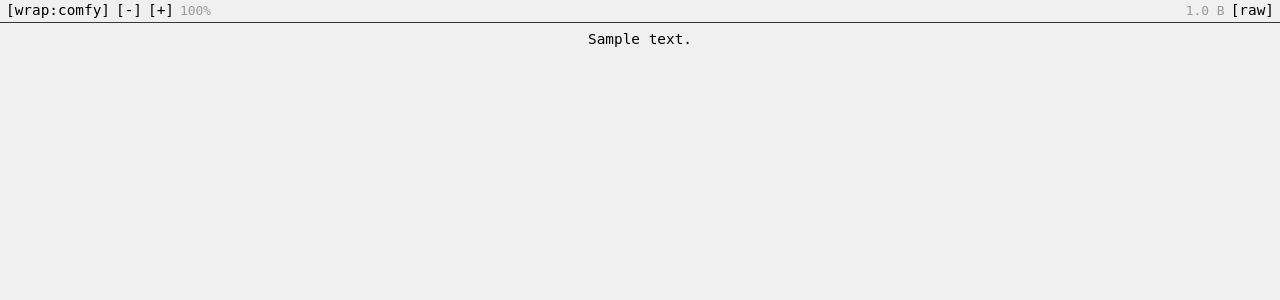
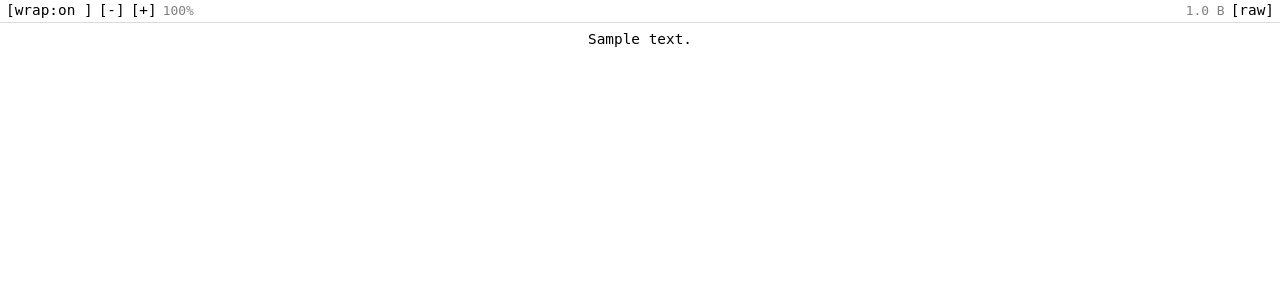
Before and after one commit to abrokecube/borkedbin, a FastAPI app: template templates/text.html in a window 1280 px wide. Shown: the top 300 px of the page. Run offline with FastAPI, Linux system fonts and the light colour scheme; the template is opened without the code that fills it: most values are stand-ins (such as "Sample title", 1, 10 or a date in 2020); some web fonts are replaced.

Commit message:
qol and polish

```diff
--- a/templates/text.html
+++ b/templates/text.html
@@ -9,7 +9,7 @@
     <link href="https://fonts.googleapis.com/css2?family=Sometype+Mono:ital,wght@0,400..700;1,400..700&display=swap" rel="stylesheet">
     <meta name="viewport" content="user-scalable=no, width=device-width, initial-scale=1, maximum-scale=1">
     <meta name="robots" content="noindex">
-    <meta name="color-scheme" content="dark">
+    <meta name="color-scheme" content="dark light">
     <meta name="theme-color" content="#1a1a1a">
     <meta property="og:site_name" content="BorkedBin">
     <meta property="og:title" content="{{ item.title if item.title else item.id }}">
@@ -22,8 +22,8 @@
     <style>
         :root {
             color-scheme: light dark;
-            --bg: light-dark(#f0f0f0, #1a1a1a);
-            --text: light-dark(#000, #eee);
+            --bg: light-dark(#fff, #111);
+            --text: light-dark(#000, #ddd);
             --text-zoom: 1;
         }
 
@@ -41,7 +41,7 @@
             margin: 0;
             font-size: calc(1em * var(--text-zoom));
             scrollbar-width: thin;
-            scrollbar-color: #555 var(--bg);
+            scrollbar-color: rgb(from var(--text) r g b / 0.25) var(--bg);
             padding-top: 6px;
             padding-bottom: calc(0.5rem + 100vh - 1.5rem - 3rem * var(--text-zoom));
             padding-left: 6px;
@@ -73,9 +73,10 @@
             cursor: pointer;
             user-select: none;
             white-space: nowrap;
+            white-space-collapse: preserve;
 
             &:hover {
-                background-color: #ffffff36;
+                background-color: rgb(from var(--text) r g b / 0.15);
             }
         }
 
@@ -88,7 +89,7 @@
             position: relative;
             width: calc(100% - 12px);
             top: 0;
-            border-bottom: 1px solid #373737;
+            border-bottom: 1px solid rgb(from var(--text) r g b / 0.15);
             padding-top: 2px;
             padding-bottom: 4px;
             padding-left: 6px;
@@ -104,10 +105,10 @@
             background-color: var(--bg);
 
             &.hidden {
-                transform: translateY(-100%);
+                transform: translateY(calc(-100% - 1px));
             }
             .info {
-                color: #9a9a9a;
+                color: rgb(from var(--text) r g b / 0.5);
                 font-size: 0.9em;
             }
             .left {
@@ -135,16 +136,9 @@
             right: 0;
             z-index: 99;
         }
-        #hover-extra {
-            position: absolute;
-            height: 100px;
-            left: 0;
-            right: 0;
-            pointer-events: none;
-        }
 
         @media (hover: hover) {
-            .top-bar-hover:hover .top-bar {
+            .top-bar-hover.extra-hovered .top-bar {
                 transform: translateY(0);
             }
         }
@@ -172,22 +166,53 @@
                 <a href="./raw/{{ item.id }}" class="button">[raw]</a>
             </div>
         </div>
-        <div id="hover-extra">
-
-        </div>
     </div>
     <div style="display: flex; flex-direction: row; justify-content: center;">
-        <pre id="text-content">{{ content }}</pre>
+        <pre id="text-content" class="wrap-off">{{ content }}</pre>
     </div>
 
     <script>
         (function(){
+
+            function throttleTrailing(fn, limit) {
+                let lastCall = 0;
+                let timeoutId = null;
+                let lastArgs = null;
+                let lastThis = null;
+
+                return function (...args) {
+                    const now = performance.now();
+                    lastArgs = args;
+                    lastThis = this;
+
+                    if (!timeoutId) {
+                        if (now - lastCall >= limit) {
+                            // If enough time has passed, execute immediately
+                            execute();
+                        } else {
+                            // Otherwise, set a timeout to execute later
+                            timeoutId = setTimeout(execute, limit - (now - lastCall));
+                        }
+                    }
+                };
+
+                function execute() {
+                    lastCall = performance.now();
+                    timeoutId = null;
+                    if (lastArgs !== null) {
+                        fn.apply(lastThis, lastArgs);
+                        lastArgs = null;
+                        lastThis = null;
+                    }
+                }
+            }
+
             const WrapMode = Object.freeze({
                 FULL: 'full',
                 COMFORTABLE: 'comfortable',
                 OFF: 'off'
             });
-            const WrapOrder = [WrapMode.FULL, WrapMode.COMFORTABLE, WrapMode.OFF];
+            const WrapOrder = [WrapMode.COMFORTABLE, WrapMode.FULL, WrapMode.OFF];
             const WrapButtonText = {
                 [WrapMode.FULL]: '[wrap: full]',
                 [WrapMode.COMFORTABLE]: '[wrap:comfy]',
@@ -214,7 +239,19 @@
                 setWrapMode(currentWrapMode);
             }
 
+            const COMFORTABLE_MAX_WIDTH = 875;
             function setWrapMode(wrapMode){
+                if (wrapMode == WrapMode.COMFORTABLE && window.screen.width < COMFORTABLE_MAX_WIDTH) {
+                    cycleWrapMode();
+                    return;
+                }
+                if (window.screen.width < COMFORTABLE_MAX_WIDTH) {
+                    WrapButtonText[WrapMode.FULL] = '[wrap:on ]'
+                    WrapButtonText[WrapMode.OFF] =  '[wrap:off]'
+                } else {
+                    WrapButtonText[WrapMode.FULL] = '[wrap: full]'
+                    WrapButtonText[WrapMode.OFF] =  '[wrap: off ]'
+                }
                 currentWrapMode = wrapMode;
                 WrapOrder.forEach(mode => pre.classList.remove('wrap-' + mode));
                 pre.classList.add('wrap-' + wrapMode);
@@ -236,8 +273,10 @@
                 checkWidth();
             });
 
-            checkWidth();
-            window.addEventListener('resize', checkWidth);
+            window.addEventListener('resize', () => {
+                setWrapMode(currentWrapMode);
+                checkWidth();
+            });
 
             const zoomInEl = document.getElementById('zoom-in');
             const zoomOutEl = document.getElementById('zoom-out');
@@ -281,7 +320,7 @@
                 let lastScrollTop = 0;
                 const SCROLL_THRESHOLD = 10;
 
-                window.addEventListener('scroll', function(){
+                window.addEventListener('scroll', throttleTrailing(() => {
                     const scrollTop = window.scrollY || document.documentElement.scrollTop;
                     const diff = scrollTop - lastScrollTop;
 
@@ -293,9 +332,29 @@
                         }
                         lastScrollTop = scrollTop;
                     }
-                }, { passive: true });
+                }, 100), { passive: true });
             })();
 
+            // Show top bar when hovering near top of screen
+            (function(){
+                const topBarHover = document.querySelector('.top-bar-hover');
+                const THRESHOLD = 100;
+
+                document.addEventListener('mousemove', throttleTrailing((e) => {
+                    if(e.clientY <= THRESHOLD){
+                        topBarHover.classList.add('extra-hovered');
+                    }else{
+                        topBarHover.classList.remove('extra-hovered');
+                    }
+                }, 100));
+            })();
+
+            document.addEventListener('DOMContentLoaded', () => {
+                checkWidth();
+                setTimeout(() => {
+                    checkWidth();
+                }, 500);
+            });
         })();
     </script>
 </body>
```
